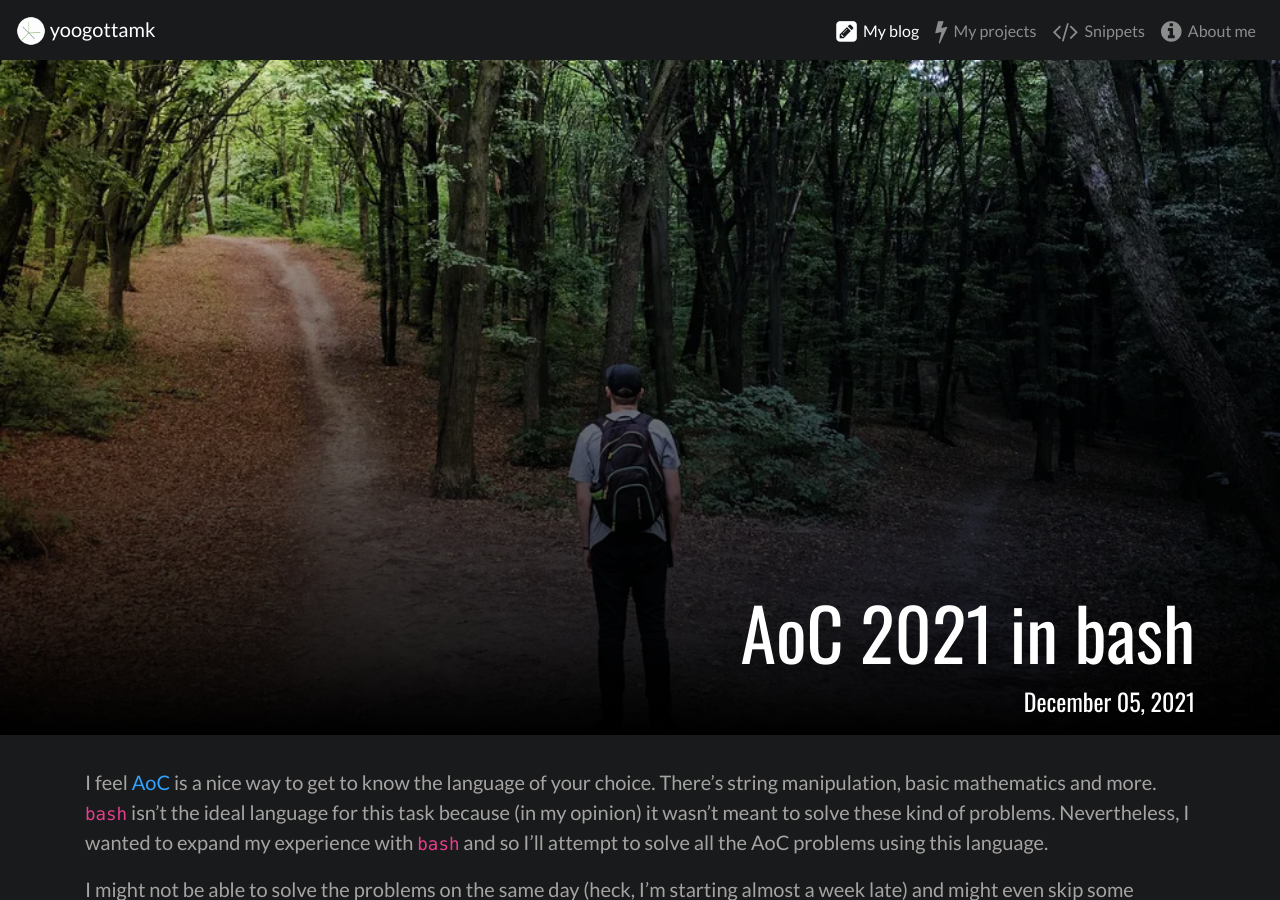
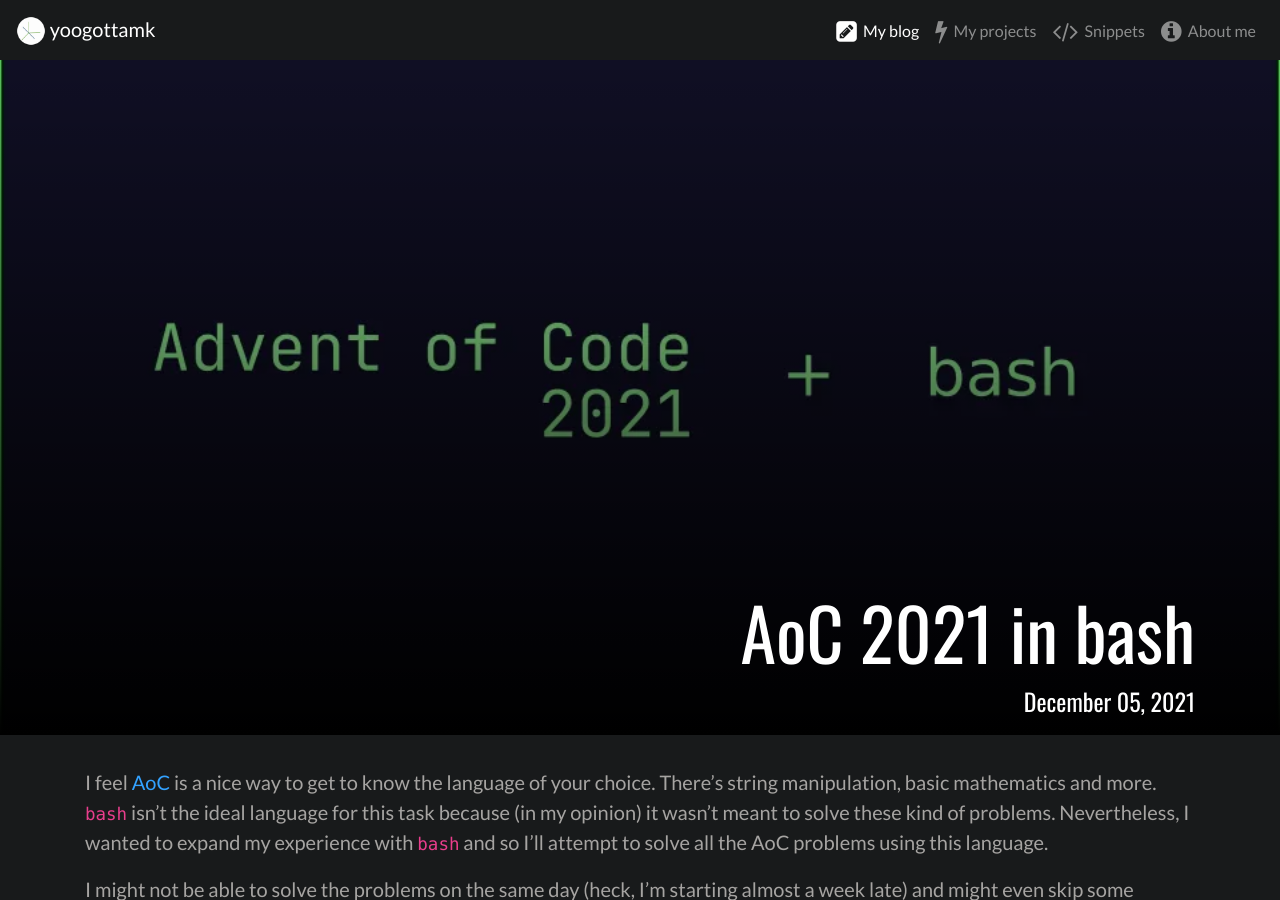
Before and after one commit to yoogottamk/yoogottamk.github.io, a Jekyll site: the page built from _posts/2021-12-05-aoc-2021-bash.md, in a window 1280 px wide and 900 px high. Built offline with Jekyll 4.4.1, drawn with Linux system fonts in a browser that asks for light colours; comment, search, counter and statistics services are not loaded.

Commit message:
add image for aoc-bash

```diff
--- a/_posts/2021-12-05-aoc-2021-bash.md
+++ b/_posts/2021-12-05-aoc-2021-bash.md
@@ -1,7 +1,7 @@
 ---
 layout: post
 blogTitle: AoC 2021 in bash
-blogImage: split-path.webp
+blogImage: aoc-bash.webp
 tags:
  - bash
  - aoc
```
Also changed, not shown: assets/images/posts/aoc-bash.svg (added), assets/images/posts/aoc-bash.webp (added).
